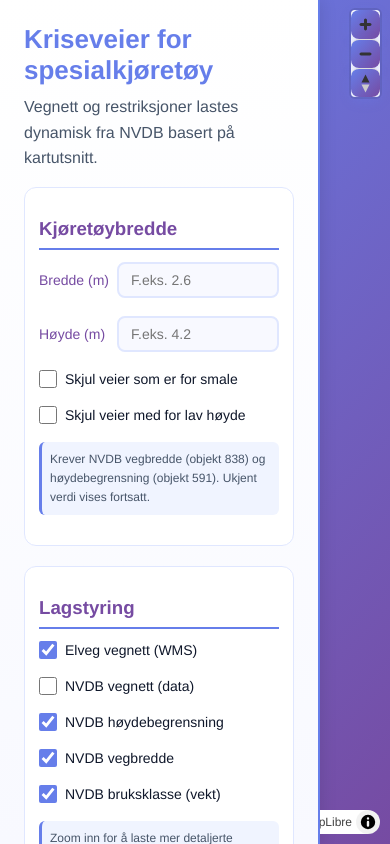
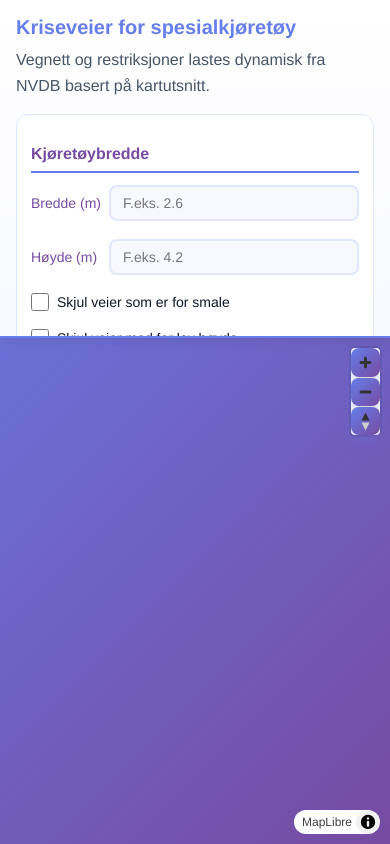
Before and after one commit to haakonhalvors1/Oppgave-1-Webutvikling-GIS-Kartografi, a website built with Vite: page web/index.html in a window 390 px wide. Built offline with nearby package versions, Linux system fonts and the light colour scheme; no server answers; what proj4 would draw is missing.

Commit message:
responsiv design og knappe fix

```diff
--- a/web/src/main.js
+++ b/web/src/main.js
@@ -1362,9 +1362,7 @@ loadSupabase.addEventListener("click", async () => {
       }
     }
 
-    console.log('Road segments fra Supabase:', roadData);
-    console.log('Tunnels fra Supabase:', tunnelData);
-    console.log('Kjøretøy detaljer fra Supabase:', vehicleData);
+    // Supabase data loaded successfully
 
     const results = [];
     if (shouldFetchRoadSegments) results.push(`${roadData?.length || 0} vegsegmenter`);
--- a/web/src/style.css
+++ b/web/src/style.css
@@ -114,6 +114,7 @@ button {
   transition: all 0.3s ease;
   font-weight: 600;
   box-shadow: 0 4px 12px rgba(102, 126, 234, 0.3);
+  width: 100%;
 }
 
 button:hover:not(:disabled) {
@@ -234,3 +235,27 @@ button:disabled {
 .maplibregl-popup-anchor-top .maplibregl-popup-tip {
   border-top-color: #667eea;
 }
+
+/* Responsive design for smaller screens */
+@media (max-width: 768px) {
+  #app {
+    grid-template-columns: 1fr;
+    grid-template-rows: auto 1fr;
+  }
+
+  .panel {
+    padding: 16px;
+    border-right: none;
+    border-bottom: 2px solid #667eea;
+    max-height: 40vh;
+    overflow-y: auto;
+  }
+
+  .panel h1 {
+    font-size: 20px;
+  }
+
+  .panel h3 {
+    font-size: 16px;
+  }
+}
```
